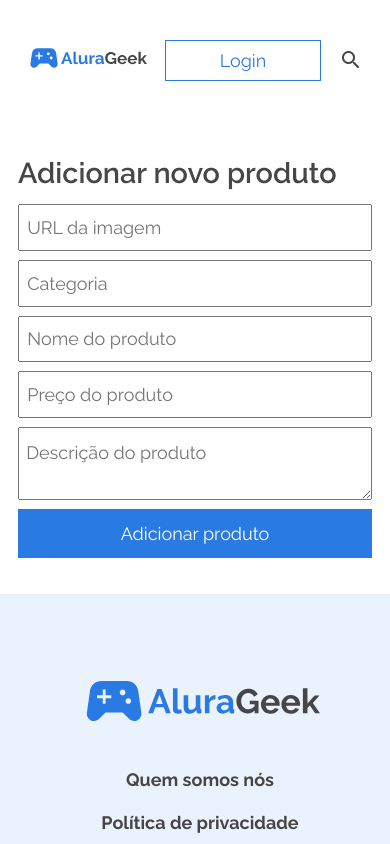
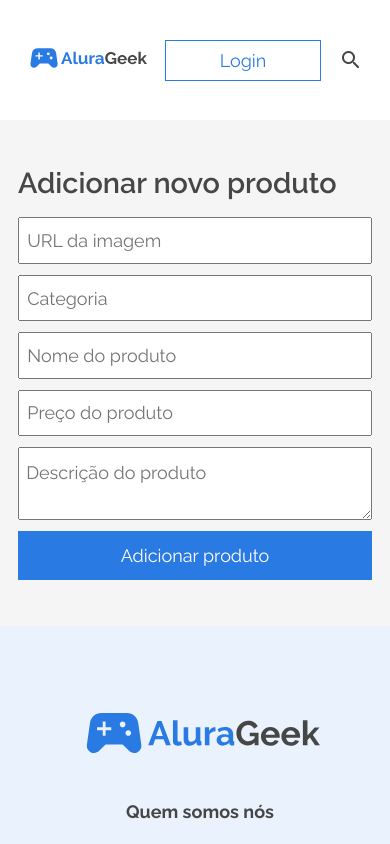
Before and after one commit to viniscrv/alura-geek, a React (Vite) app: page /NovoProduto in a window 390 px wide. Shown: the top 844 px of the page. Built offline with nearby package versions, Linux system fonts and the light colour scheme.

Commit message:
responsivo 'login' e 'cadastro'

```diff
--- a/src/components/CadastroProduto/CadastroProduto.tsx
+++ b/src/components/CadastroProduto/CadastroProduto.tsx
@@ -4,6 +4,7 @@ import { Container } from "./style";
 export function CadastroProduto(){
     return(
         <Container>
+            <div>
                 <h2>Adicionar novo produto</h2>
                 <input type="text" placeholder="URL da imagem"/>
                 <input type="text" placeholder="Categoria"/>
@@ -11,6 +12,7 @@ export function CadastroProduto(){
                 <input type="text" placeholder="Preço do produto"/>
                 <textarea placeholder="Descrição do produto"></textarea>
                 <button>Adicionar produto</button>
+            </div>
         </Container>
 
 
--- a/src/components/CadastroProduto/style.ts
+++ b/src/components/CadastroProduto/style.ts
@@ -2,22 +2,26 @@ import styled from "styled-components";
 
 
 export const Container = styled.div`
+    background-color: #F5F5F5;
+    height: 60vh;
+    display: flex;
+    justify-content: center;
+    align-items: center;
+    div {
         display: flex;
         flex-direction: column;
-    max-width: 559px;
-    padding: 0 1em;
-    margin: 2em auto;
+        width: 559px;
         h2 {
         color: var(--cinza);
         font-size: 1.6em;
-        margin-bottom: .5em;
+        margin-bottom: .6em;
         }
         input {
-        margin-bottom: .5em;
+            margin-bottom: .6em;
             padding: .6em .4em;
         }
         textarea {
-        margin-bottom: .5em;
+            margin-bottom: .6em;
             padding: .8em .4em;
         }
         button {
@@ -27,5 +31,16 @@ export const Container = styled.div`
             background-color: var(--azul);
             border: none;
         }
+    }
+    @media (max-width: 768px){
+        div {
+            padding: 0 2em;
+        }
+    }
+    @media (max-width: 400px){
+        div {
+            padding: 0 1em;
+        }
+    }
 
 `
--- a/src/components/Sessao/style.ts
+++ b/src/components/Sessao/style.ts
@@ -2,7 +2,6 @@ import styled from "styled-components";
 
 export const Container = styled.div`
     background-color: #F5F5F5;
-    width: 100%;
     height: 60vh;
     display: flex;
     justify-content: center;
@@ -28,6 +27,9 @@ export const Container = styled.div`
             color: white;
         }
     }
-
-
+    @media (max-width: 400px){
+        div {
+            padding: 0 1em;
+        }
+    }
 `
```
Lines whose indentation alone changed are shown as unchanged.
